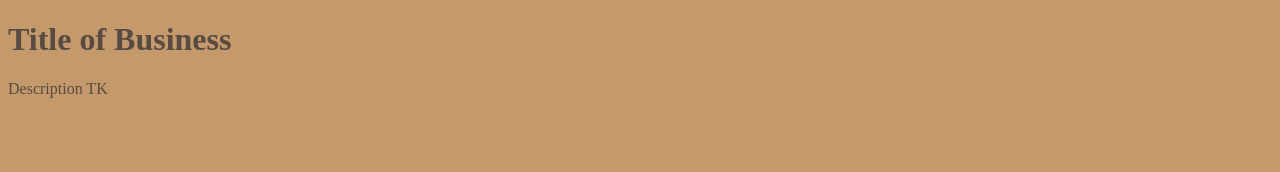
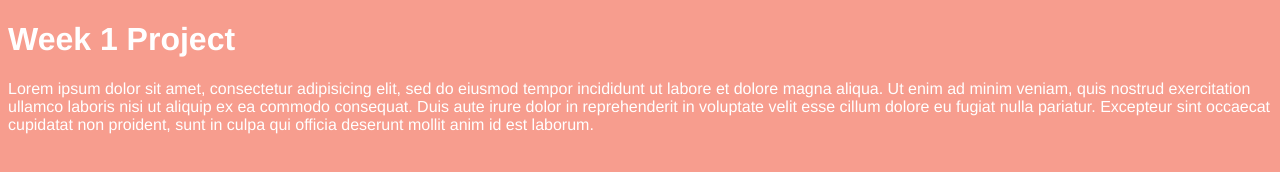
Before and after one commit to saraflood/saraflood.github.io, a plain HTML site: page unit_1/index.html in a window 1280 px wide. Drawn offline with Linux system fonts and the light colour scheme.

Commit message:
new colors

```diff
--- a/unit_1/css/style.css
+++ b/unit_1/css/style.css
@@ -1,7 +1,13 @@
 body {
-	background-color: #c49a6c
+	background-color: #f79d8e
 }
 
 h1, p {
-	color: #594a42;
+	color: #ffffff;
+	font-family: helvetica
 }
+
+li {
+	color: #5d5d5d;
+	font-family: helvetica
+}
--- a/unit_1/index.html
+++ b/unit_1/index.html
@@ -1,12 +1,17 @@
 <!DOCTYPE html>
 <html>
 <head>
-	<title>Tab title</title>
+	<title>Week 1</title>
 	<link rel="stylesheet"	type="text/css"	href="css/style.css">
 </head>
 <body>
-	<h1>Title of Business</h1>
-	<p>Description TK</p>
+	<h1>Week 1 Project</h1>
+	<p>Lorem ipsum dolor sit amet, consectetur adipisicing elit, sed do eiusmod
+	tempor incididunt ut labore et dolore magna aliqua. Ut enim ad minim veniam,
+	quis nostrud exercitation ullamco laboris nisi ut aliquip ex ea commodo
+	consequat. Duis aute irure dolor in reprehenderit in voluptate velit esse
+	cillum dolore eu fugiat nulla pariatur. Excepteur sint occaecat cupidatat non
+	proident, sunt in culpa qui officia deserunt mollit anim id est laborum.</p>
 
 </body>
 </html>
```
